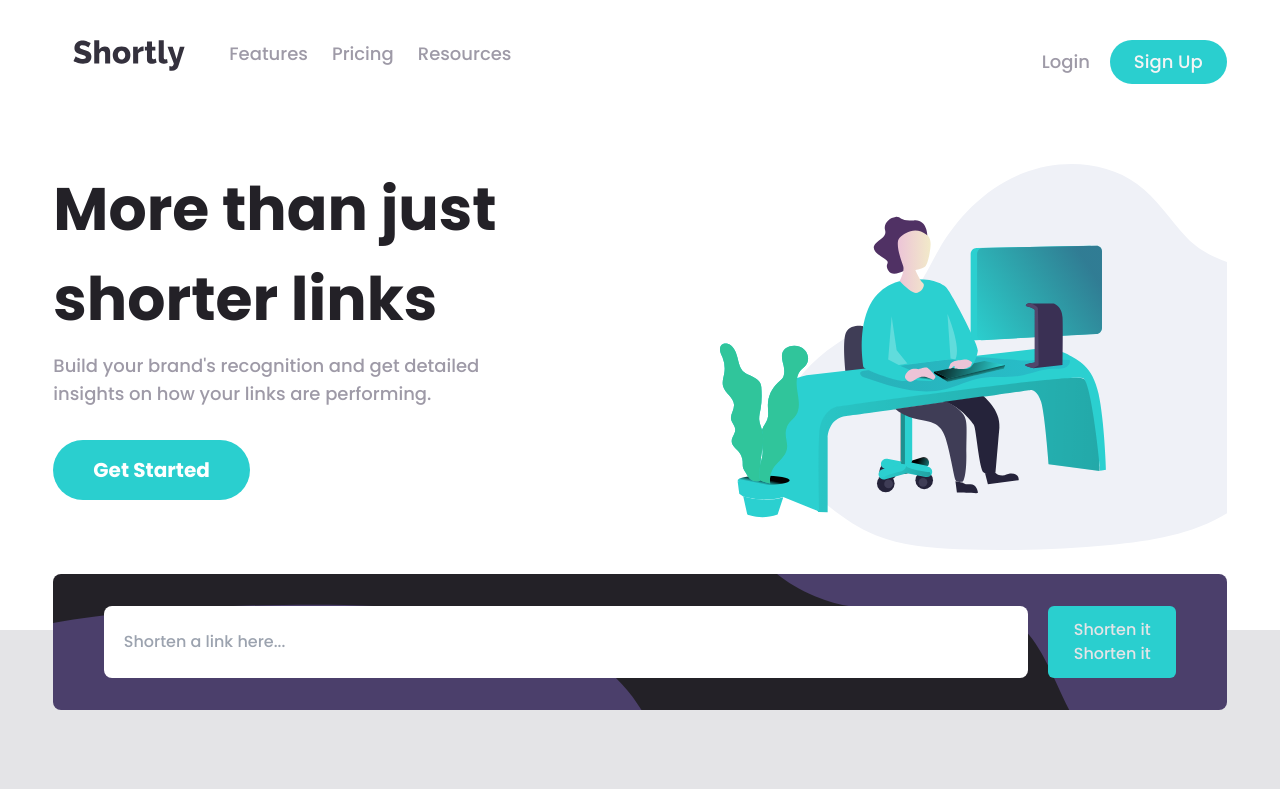
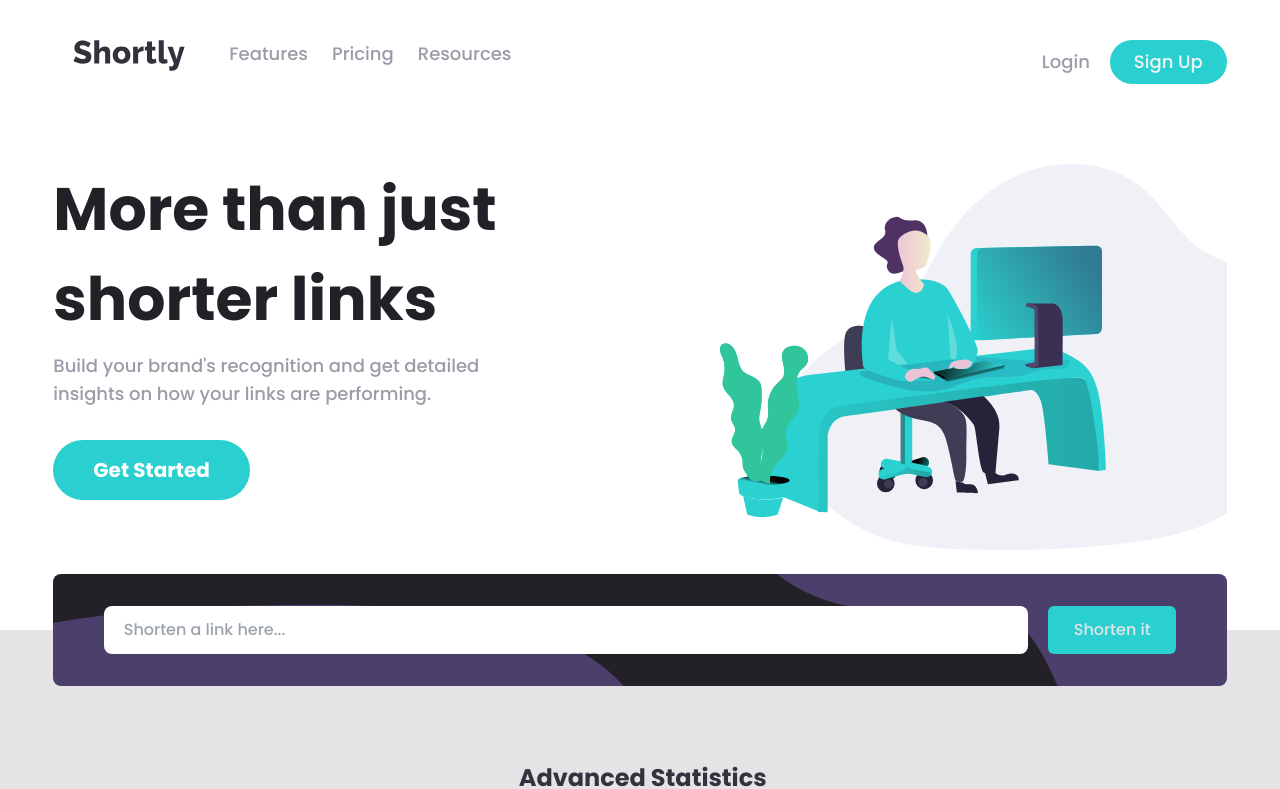
Before and after one commit to Maryahcee/URL-shortening-Api, a Vue app: page / in a window 1280 px wide. Shown: the top 789 px of the page. Built offline with nearby package versions, Linux system fonts and the light colour scheme; what vue-clipboard2 would draw is missing.

Commit message:
remove duplicate text

```diff
--- a/src/components/Form.vue
+++ b/src/components/Form.vue
@@ -77,8 +77,7 @@ export default {
               type="submit"
             >
               {{ isLoading ? "Shortening..." : "Shorten  it" }}
-               <span v-if="isLoading">Shortening...</span>
-              <span v-else>Shorten it</span>
+
             </button>
           </div>
         </form>
```
